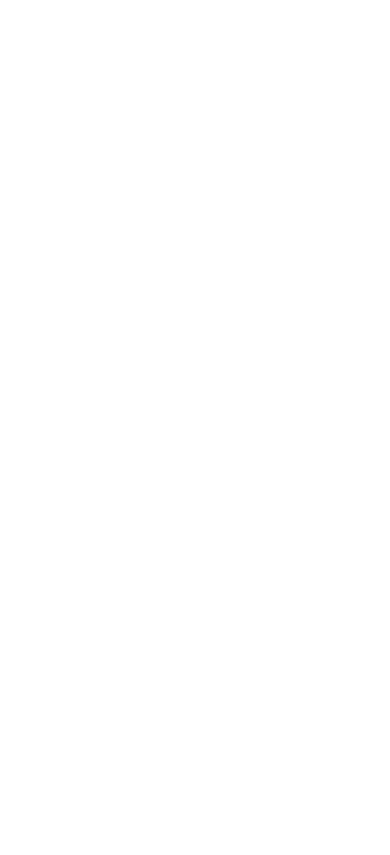
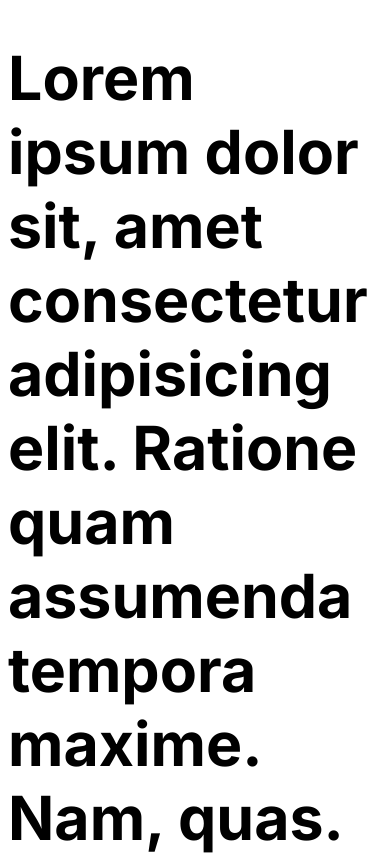
Before and after one commit to Rinor222/newsiteweb, a plain HTML site: page index.html in a window 390 px wide. Shown: the top 855 px of the page. Drawn offline with Linux system fonts and the light colour scheme.

Commit message:
rajout texte

```diff
--- a/index.html
+++ b/index.html
@@ -14,7 +14,7 @@
 </head>
 
 <body>
-
+<h1> Lorem ipsum dolor sit, amet consectetur adipisicing elit. Ratione quam assumenda tempora maxime. Nam, quas. Tempore eos deleniti cumque itaque veritatis, laboriosam modi, eius odit illo explicabo corrupti, porro nobis?></h1>
 </body>
 
 </html>
--- a/style.css
+++ b/style.css
@@ -37,5 +37,8 @@ h1,h2,h3{
 h2,h3{
     color: var(--color-heading);
 }
-
-/* links */
+@media screen and (max-width: 990px){
+    h1{
+        font-size: 3.8rem;
+    }
+}
```
